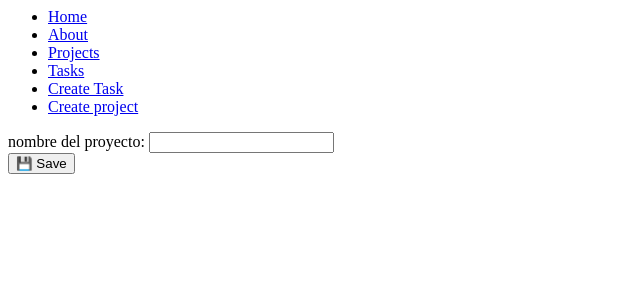
After one commit to AlejoR96/django_project, a Django app: page /create_project/ in a window 1280 px wide. The commit adds this page. Shown: the top 300 px of the page, without its empty margins (0-640 px from the left). Run offline with Django 5.2, Linux system fonts and the light colour scheme.

Commit message:
Organizo proyecto con sus respectivos ficheros

```diff
--- a/myapp/forms.py
+++ b/myapp/forms.py
@@ -5,3 +5,7 @@ class CreateNewTask(forms.Form):
     title = forms.CharField(label="El titulo de tarea", max_length=200)
     description = forms.CharField(
         label="Descripcion de la tarea", widget=forms.Textarea)
+
+
+class CreateNewProject(forms.Form):
+    name = forms.CharField(label="nombre del proyecto", max_length=200)
--- a/myapp/templates/layouts/base.html
+++ b/myapp/templates/layouts/base.html
@@ -15,6 +15,9 @@
         <li>
             <a href="/create_task">Create Task</a>
         </li>
+        <li>
+            <a href="/create_project">Create project</a>
+        </li>
     </ul>
 </nav>
 
--- /dev/null
+++ b/myapp/templates/projects/create_project.html
@@ -0,0 +1,12 @@
+{% extends 'layouts/base.html' %}
+
+{% block content %}
+
+<form action="" method="post">
+    {% csrf_token %}
+    {{form}}
+    <button>
+    💾 Save
+    </button>
+</form>
+{% endblock %}
--- a/myapp/urls.py
+++ b/myapp/urls.py
@@ -8,4 +8,5 @@ urlpatterns = [
     path('projects/', views.projects),
     path('tasks/', views.task),
     path('create_task/', views.create_task),
+    path('create_project/', views.create_project),
 ]
--- a/myapp/views.py
+++ b/myapp/views.py
@@ -1,7 +1,7 @@
 from django.shortcuts import render, redirect
 from django.http import HttpResponse
 from .models import Project, Task
-from .forms import CreateNewTask
+from .forms import CreateNewTask, CreateNewProject
 # Create your views here.
 
 
@@ -26,7 +26,7 @@ def about(request):
 def projects(request):
     # projects = list(Project.objects.values())
     projects = Project.objects.all()
-    return render(request, 'projects.html', {
+    return render(request, 'projects/projects.html', {
         'projects': projects
     })
 
@@ -35,17 +35,30 @@ def task(request):
     # task = Task.objects.get(title=title)
     # task = get_object_or_404(Task, id=id)
     tasks = Task.objects.all()
-    return render(request, 'tasks.html', {
+    return render(request, 'tasks/tasks.html', {
         'tasks': tasks
     })
 
 
 def create_task(request):
     if request.method == 'GET':
-        return render(request, 'create_task.html', {
+        return render(request, 'tasks/create_task.html', {
             'form': CreateNewTask()
         })
     else:
         Task.objects.create(
             title=request.POST['title'], description=request.POST['description'], project_id=2)
         return redirect('/tasks/')
+
+
+def create_project(request):
+    if request.method == 'GET':
+        return render(request, 'projects/create_project.html', {
+            'form': CreateNewProject()
+        })
+    else:
+        project = Project.objects.create(name=request.POST["name"])
+        print(project)
+        return render(request, 'projects/create_project.html', {
+            'form': CreateNewProject()
+        })
```
Also changed, not shown: myapp/templates/projects/projects.html (renamed from myapp/templates/projects.html), myapp/templates/tasks/create_task.html (renamed from myapp/templates/create_task.html), myapp/templates/tasks/tasks.html (renamed from myapp/templates/tasks.html).
